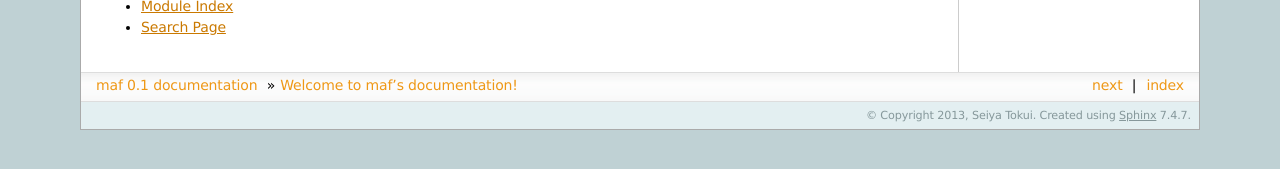
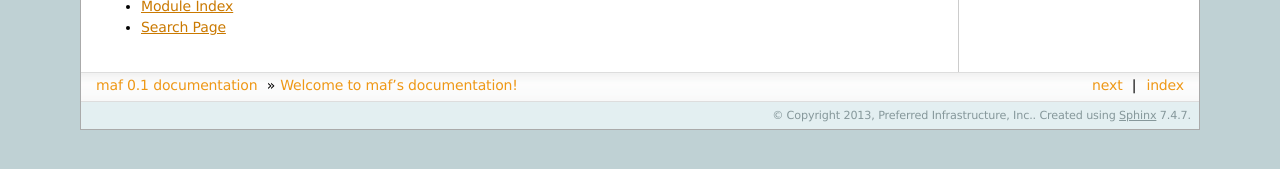
Before and after one commit to pfi/maf, a Sphinx documentation site: the page built from document/source/index.rst, in a window 1280 px wide. Shown: the part 494-663 px from the top of the page. Built offline with Sphinx 7.4.7, drawn with Linux system fonts in a browser that asks for light colours; formulas are drawn with MathJax 3.

Commit message:
Change author to PFI

```diff
--- a/document/source/conf.py
+++ b/document/source/conf.py
@@ -64,7 +64,7 @@ master_doc = 'index'
 
 # General information about the project.
 project = u'maf'
-copyright = u'2013, Seiya Tokui'
+copyright = u'2013, Preferred Infrastructure, Inc.'
 
 # The version info for the project you're documenting, acts as replacement for
 # |version| and |release|, also used in various other places throughout the
@@ -207,7 +207,7 @@ latex_elements = {
 # (source start file, target name, title, author, documentclass [howto/manual]).
 latex_documents = [
   ('index', 'maf.tex', u'maf Documentation',
-   u'Seiya Tokui', 'manual'),
+   u'Preferred Infrastructure, Inc.', 'manual'),
 ]
 
 # The name of an image file (relative to this directory) to place at the top of
@@ -237,7 +237,7 @@ latex_documents = [
 # (source start file, name, description, authors, manual section).
 man_pages = [
     ('index', 'maf', u'maf Documentation',
-     [u'Seiya Tokui'], 1)
+     [u'Preferred Infrastructure, Inc.'], 1)
 ]
 
 # If true, show URL addresses after external links.
@@ -251,7 +251,7 @@ man_pages = [
 #  dir menu entry, description, category)
 texinfo_documents = [
   ('index', 'maf', u'maf Documentation',
-   u'Seiya Tokui', 'maf', 'One line description of project.',
+   u'Preferred Infrastructure, Inc.', 'maf', 'One line description of project.',
    'Miscellaneous'),
 ]
 
```
